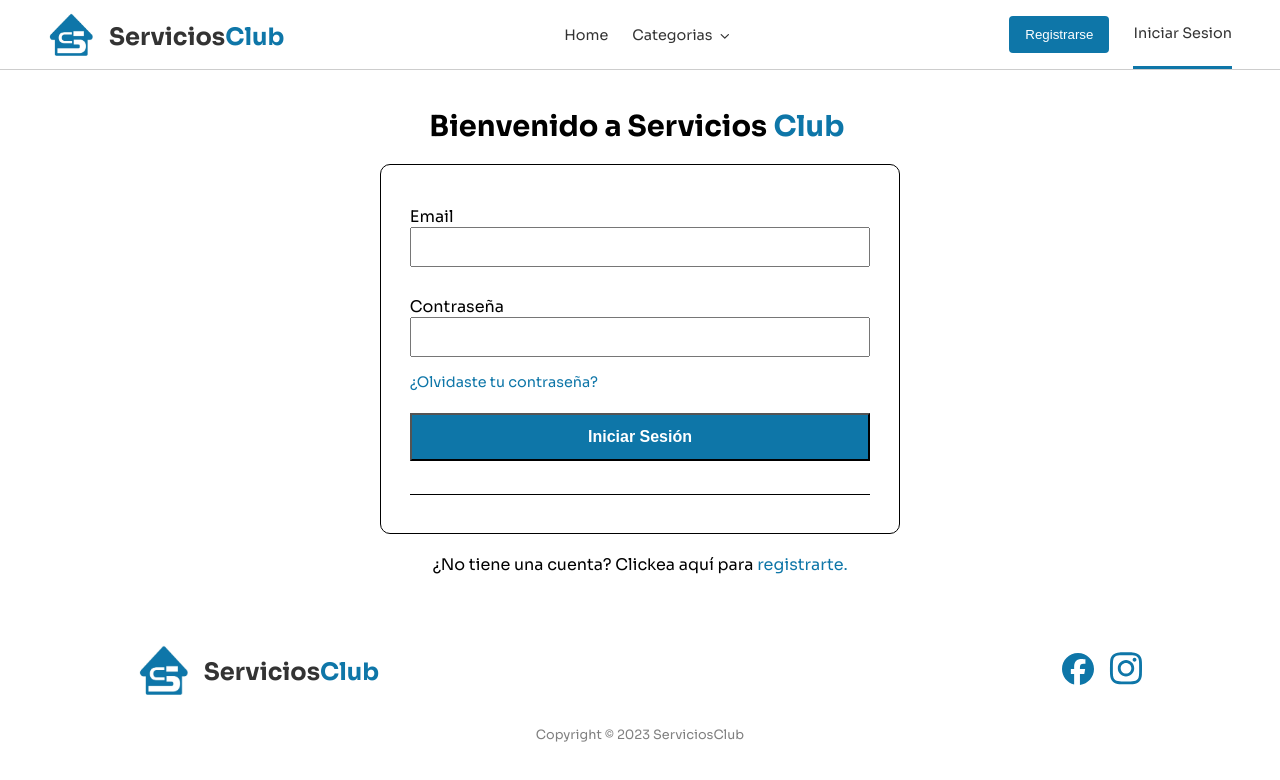
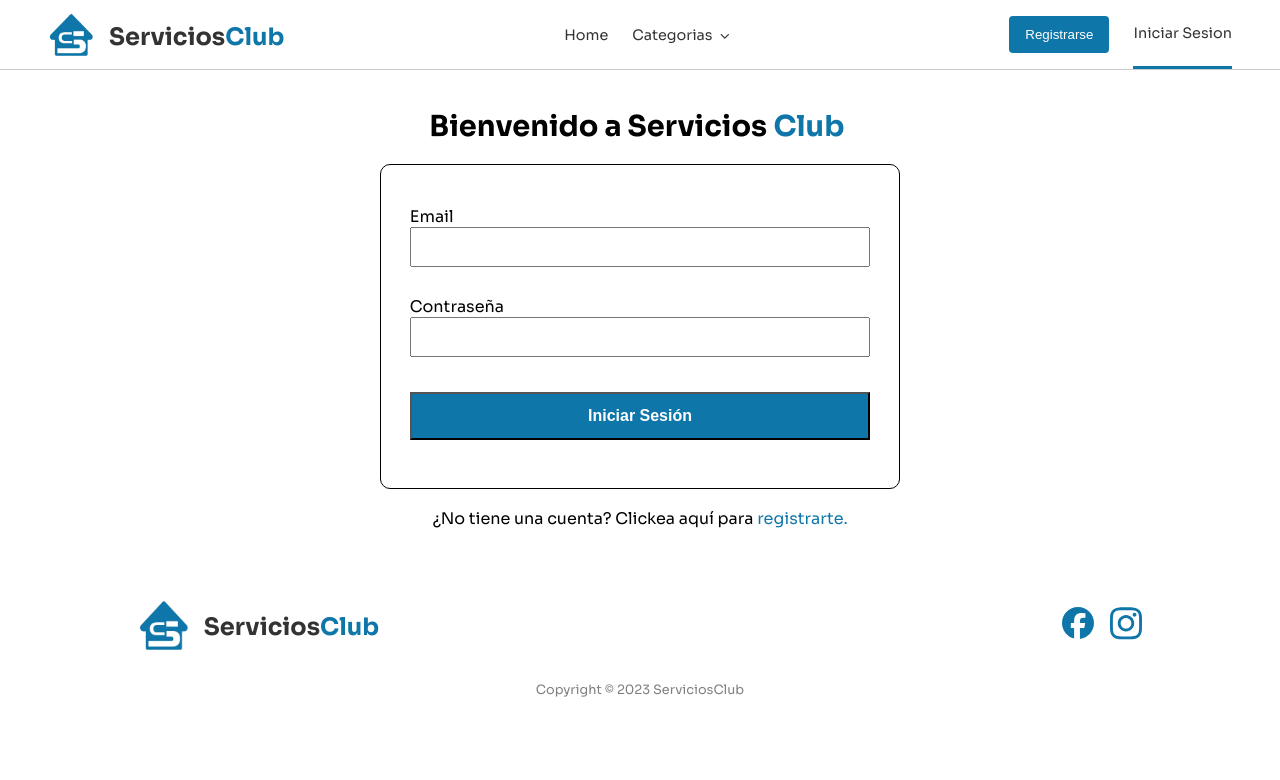
Before and after one commit to No-Country/c14-06-m-node-react, a React (Vite) app in the folder frontend/: page /iniciar-sesion in a window 1280 px wide. Shown: the top 780 px of the page. Built offline with nearby package versions, Linux system fonts and the light colour scheme.

Commit message:
fix: hide  divider and forgot pass without function yet

```diff
--- a/frontend/src/pages/LogIn.jsx
+++ b/frontend/src/pages/LogIn.jsx
@@ -130,20 +130,21 @@ const LogIn = () => {
 						<StyledSpanErrores>{errors.password.message}</StyledSpanErrores>
 					)}
 				</LabelDiv>
+				{/*
 				<HorizontalDiv>
-					{/* <div>
+					 <div>
 						<Checkbox type="checkbox"></Checkbox>
 						<label>Recordarme</label>
-					</div> */}
+					</div>
 					<div>
 						<Link to="/recuperar-pass">¿Olvidaste tu contraseña?</Link>
 					</div>
-				</HorizontalDiv>
+				</HorizontalDiv>*/}
 				<DivButton>
 					<ButtonForm type="">Iniciar Sesión</ButtonForm>
 				</DivButton>
-				<Divider />
-				{/* <DivSecundario>
+				{/*<Divider />
+				 <DivSecundario>
 					<span>
 						Al hacer clic en Regístrate con Facebook o Regístrate con Google,
 						aceptas las Condiciones de uso y la Política de privacidad.
@@ -203,13 +204,13 @@ const StyledForm = styled.form`
 	width: 100%;
 	max-width: 520px;
 `;
-
+/*
 const HorizontalDiv = styled.div`
 	display: flex;
 	justify-content: space-between;
 	align-items: center;
 	font-size: 0.9rem;
-`;
+`;*/
 const LabelDiv = styled.div`
 	display: flex;
 	flex-direction: column;
@@ -268,11 +269,11 @@ const StyledSpanErrores = styled.span`
 // 	}
 // `;
 
-const Divider = styled.div`
+/*const Divider = styled.div`
 	width: 100%;
 	border-top: 1px solid #000;
 	margin: 10px 0;
-`;
+`;*/
 // const DivSecundario = styled.div`
 // 	display: flex;
 // 	flex-direction: column;
```
